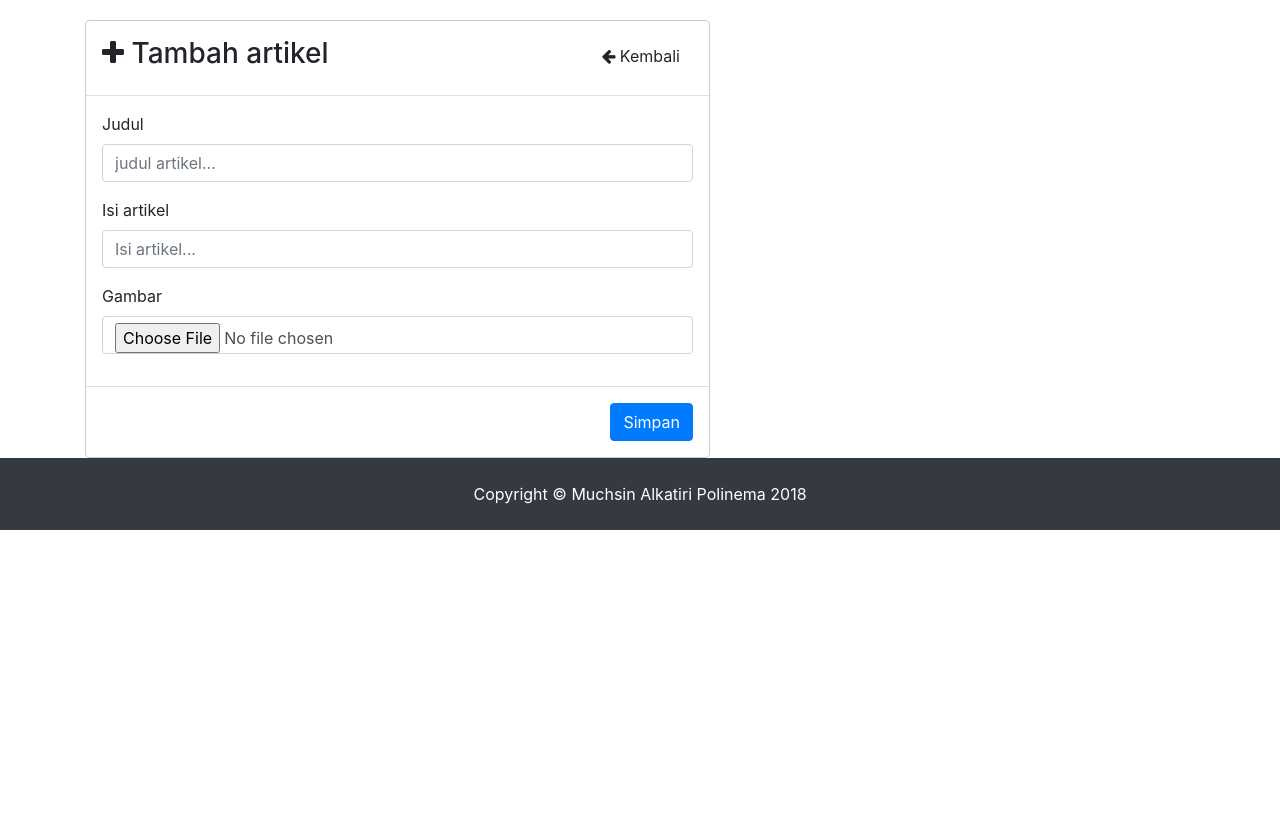
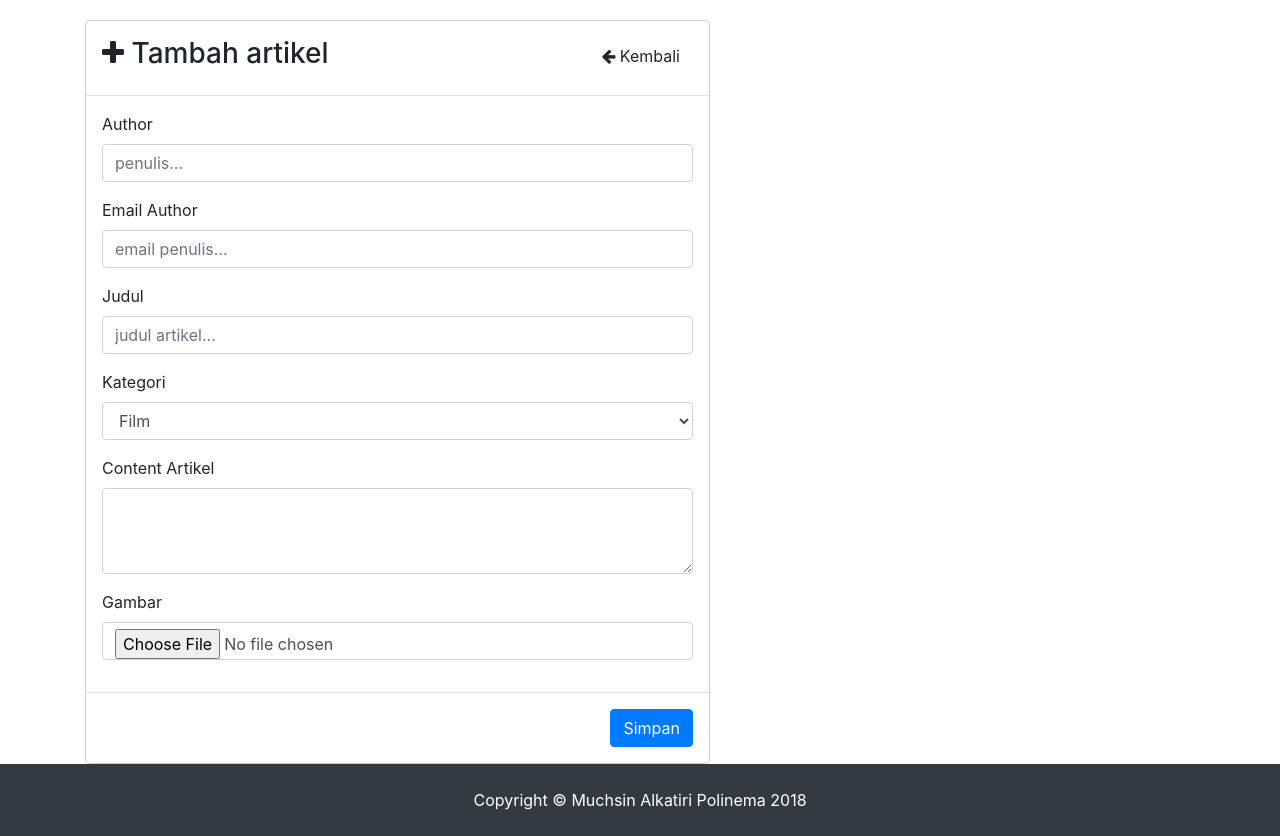
Before and after one commit to muchsinalkatiri/02-Pengenalan-MVC-bag-1, a CodeIgniter app: page /02-Pengenalan-MVC-bag-1/index.php/crud/tambah in a window 1280 px wide. Shown: the part 56-892 px from the top of the page. Before the commit the page ends 586 px from the top, so only its background shows below. Run offline with CodeIgniter, Linux system fonts and the light colour scheme; some libraries are stand-ins or nearby versions.

Commit message:
validation 1

```diff
--- a/application/controllers/Crud.php
+++ b/application/controllers/Crud.php
@@ -27,6 +27,32 @@ class Crud extends CI_Controller {
 
 	public	function tambah_aksi($upload){
 
+		$data['mode'] = 'tambah_aksi';
+
+		$this->load->model('m_data_crud');
+
+	    $this->load->helper('form');
+	    $this->load->library('form_validation');
+
+	    $this->form_validation->set_rules('title', 'Judul', 'required|is_unique[blog.title]',
+			array(
+				'required' 		=> 'Isi %s donk, males amat.',
+				'is_unique' 	=> 'Judul ' .$this->input->post('title'). ' sudah ada bosque.'
+			));
+
+		$this->form_validation->set_rules('content_artikel', 'Konten', 'required|min_length[8]',
+			array(
+				'required' 		=> 'Isi %s lah, hadeeh.',
+				'min_length' 	=> 'Isi %s kurang panjang bosque.',
+			));
+
+		 if ($this->form_validation->run() === FALSE){
+			$this->load->view('header');
+			$this->load->view('main_tambah_artikel');
+			$this->load->view('footer');
+
+	    }else{
+
 			$config['upload_path'] = $this->gallery_path;
 		    $config['allowed_types'] = 'jpg|png|jpeg';
 		    $config['max_size']  = '2048';
@@ -36,13 +62,18 @@ class Crud extends CI_Controller {
 			$this->upload->do_upload('images');
 
 	    	$data = array(
+	     	   	'author' => $this->input->post('author'),
+	     	   	'email_author' => $this->input->post('email_author'),
 	     	   	'title' => $this->input->post('title'),
+	     	   	'kategori' => $this->input->post('kategori'),
 	       		'content_artikel' => $this->input->post('content_artikel'),
 	        	'images' => $this->upload->file_name,
 	        	'tgl_posting' => date('Y-m-d')
 	        	 );
 	    	$this->m_data_crud->insert($data);
-    	redirect('crud');
+	    	redirect('blog');
+	    }
+
 	}
 
 	public function hapus($id_blog){
@@ -72,7 +103,10 @@ class Crud extends CI_Controller {
 
 
 		$data = array(
+     	   	'author' => $this->input->post('author'),
+     	   	'email_author' => $this->input->post('email_author'),
      	   	'title' => $this->input->post('title'),
+     	   	'kategori' => $this->input->post('kategori'),
        		'content_artikel' => $this->input->post('content_artikel'),
         	'images' => $this->upload->file_name,
         	'tgl_posting' => date('Y-m-d')
--- a/application/views/main_blog.php
+++ b/application/views/main_blog.php
@@ -3,12 +3,13 @@
 			<h1 class="my-4">BLOG
 			<small>Artikel</small>
 			</h1>
+			    <a style=" margin-bottom:20px" href="crud/tambah" class="btn btn-info col-md-2 test"><span class="fa fa-plus"> Tambah Artikel</span></a>
 			<div class="row">
 				<?php foreach($query as $data_row) { ?>
 				<div class="col-lg-4 col-sm-6 portfolio-item">
 					<input type="hidden" class="form-control" placeholder="Group ID" name="id_blog">
 					<div class="card h-100">
-						<a href="#"><img class="card-img-top" src="<?php echo base_url().'Asset/image/'?><?php echo $data_row->images; ?>" alt=""></a>
+						<a href="blog/detail/<?php echo $data_row->id_blog; ?> "><img class="card-img-top" src="<?php echo base_url().'Asset/image/'?><?php echo $data_row->images; ?>" alt=""></a>
 						<div class="card-body">
 							<h4 class="card-title">
 							<a href="blog/detail/<?php echo $data_row->id_blog; ?> "><?php echo $data_row->title; ?></a>
--- a/application/views/main_tambah_artikel.php
+++ b/application/views/main_tambah_artikel.php
@@ -1,4 +1,6 @@
-	<?php echo form_open_multipart(base_url('index.php/crud/tambah_aksi')); ?>
+	<?php echo form_open_multipart(base_url('crud/tambah_aksi')); ?>
+	<?php defined('BASEPATH') OR exit('No direct script access allowed'); ?>
+	<?php echo validation_errors(); ?>
 	<div class="container" style="padding-right: 500px; padding-top: 20px; ">
 		<div class="modal-content">
 			<div class="modal-header">
@@ -8,16 +10,34 @@
 			<div class="modal-body">
 			   		<input type="hidden" class="form-control" placeholder="Group ID" name="id_blog">
 					<div class="form-group">
-						<label>Judul</label>
-						<input name="title" required="required" type="text" class="form-control" placeholder="judul artikel...">
+						<label>Author</label>
+						<input name="author"  type="text" class="form-control" placeholder="penulis...">
 					</div>
 					<div class="form-group">
-						<label>Isi artikel</label>
-						<input name="content_artikel" required="required"  class="form-control" placeholder="Isi artikel...">
+						<label>Email Author</label>
+						<input name="email_author"  type="Email" class="form-control" placeholder="email penulis...">
+					</div>
+					<div class="form-group">
+						<label>Judul</label>
+						<input name="title"  type="text" class="form-control" placeholder="judul artikel...">
+						<?php echo form_error('title'); ?>
+					</div>
+					<div class="form-group">
+						<label>Kategori</label>
+						<br>
+						<select name="kategori" class="form-control">
+			            	<option value="film">Film</option>
+			            	<option value="series">Series</option>
+			            	<option value="game">Game</option>
+						</select>
+					</div>
+					<div class="form-group">
+					    <label for="exampleFormControlTextarea1">Content Artikel</label>
+					    <textarea class="form-control" name="content_artikel" id="exampleFormControlTextarea1" rows="3"></textarea>
 					</div>
 					<div class="form-group">
 						<label>Gambar</label>
-						<input name="images" required="required" type="file" class="form-control">
+						<input name="images"  type="file" class="form-control">
 					</div>
 					</div>
 					<div class="modal-footer">
```
Also changed, not shown: application/views/main_detail.php (+15 -4 lines), application/views/main_edit.php (+21 -8 lines), 1 other file. Lines whose indentation alone changed are shown as unchanged.
